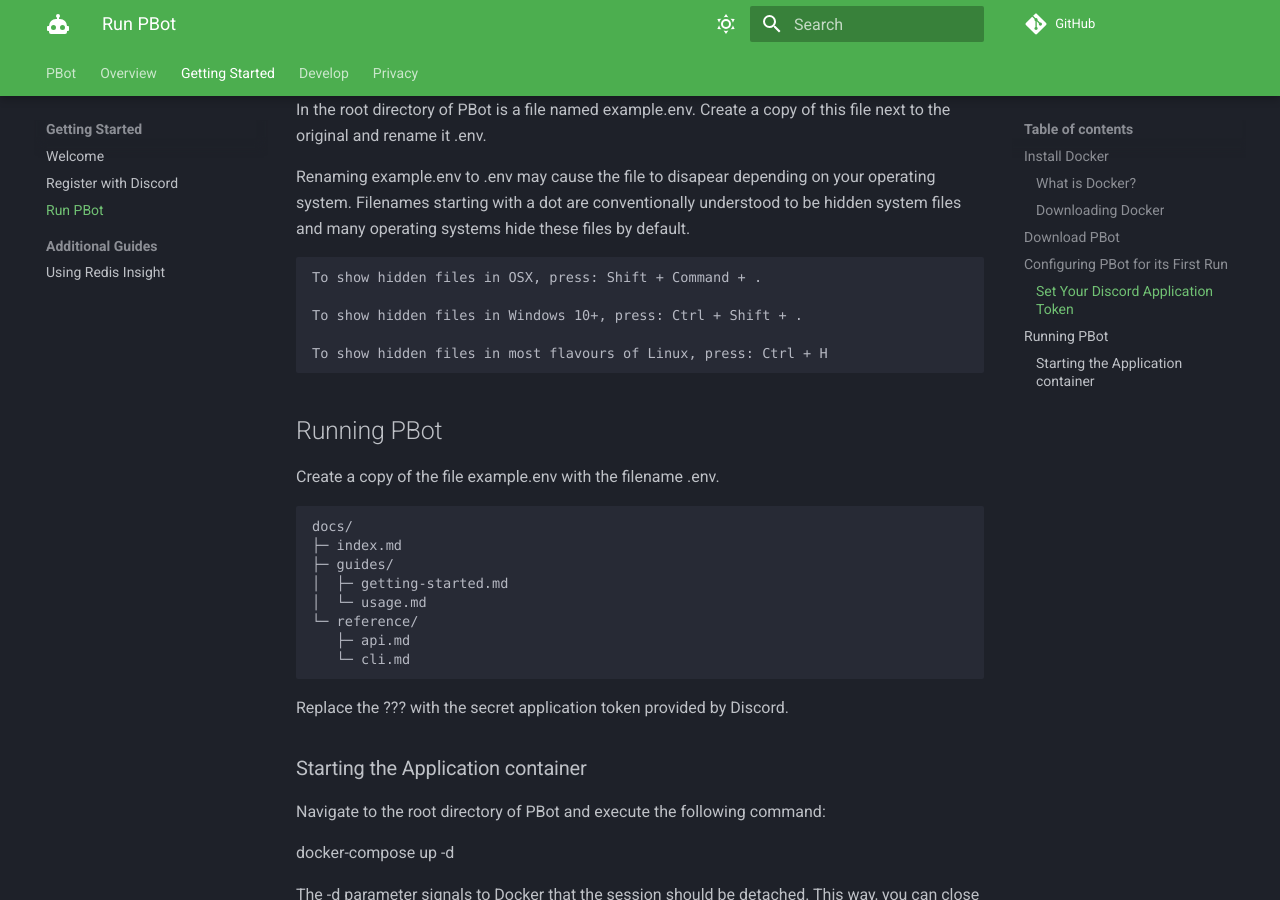
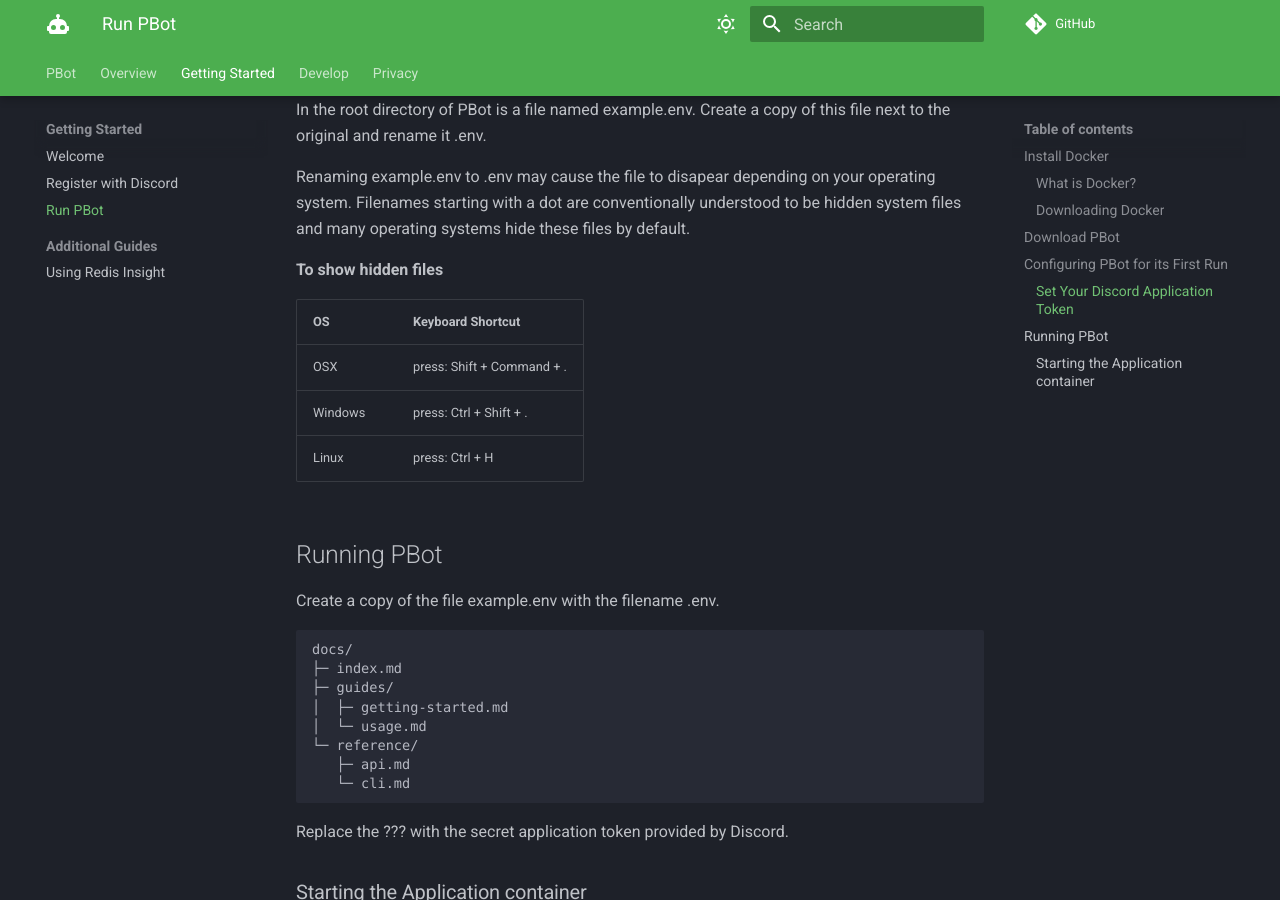
Before and after one commit to chriscummings/PBot, an MkDocs documentation site: the page built from docs/getting-started/running-pbot.md, in a window 1280 px wide and 900 px high, scrolled down 1114 px. Built offline with MkDocs 1.6.1 and Material for MkDocs 9.7.7, drawn with Linux system fonts in a browser that asks for light colours; some web fonts are replaced; comment, search, counter and statistics services are not loaded.

Commit message:
Documentation Tweaks

```diff
--- a/docs/getting-started/running-pbot.md
+++ b/docs/getting-started/running-pbot.md
@@ -30,11 +30,15 @@
 
 Renaming example.env to .env may cause the file to disapear depending on your operating system. Filenames starting with a dot are conventionally understood to be hidden system files and many operating systems hide these files by default.
 
-    To show hidden files in OSX, press: Shift + Command + .
 
-    To show hidden files in Windows 10+, press: Ctrl + Shift + .
 
-    To show hidden files in most flavours of Linux, press: Ctrl + H
+__To show hidden files__
+
+| OS      | Keyboard Shortcut          |
+| ------- | -------------------------- |
+| OSX     | press: Shift + Command + . |
+| Windows | press: Ctrl + Shift + .    |
+| Linux   | press: Ctrl + H            |
 
 ## Running PBot
 
--- a/mkdocs.yml
+++ b/mkdocs.yml
@@ -53,6 +53,7 @@
         - skip-lightbox
   - mkdocstrings
 markdown_extensions:
+  - tables
   - admonition
   - pymdownx.details
   # - mkdocs-glightbox
```
Also changed, not shown: docs/develop/writing-middleware.md (+1 -1 lines).
